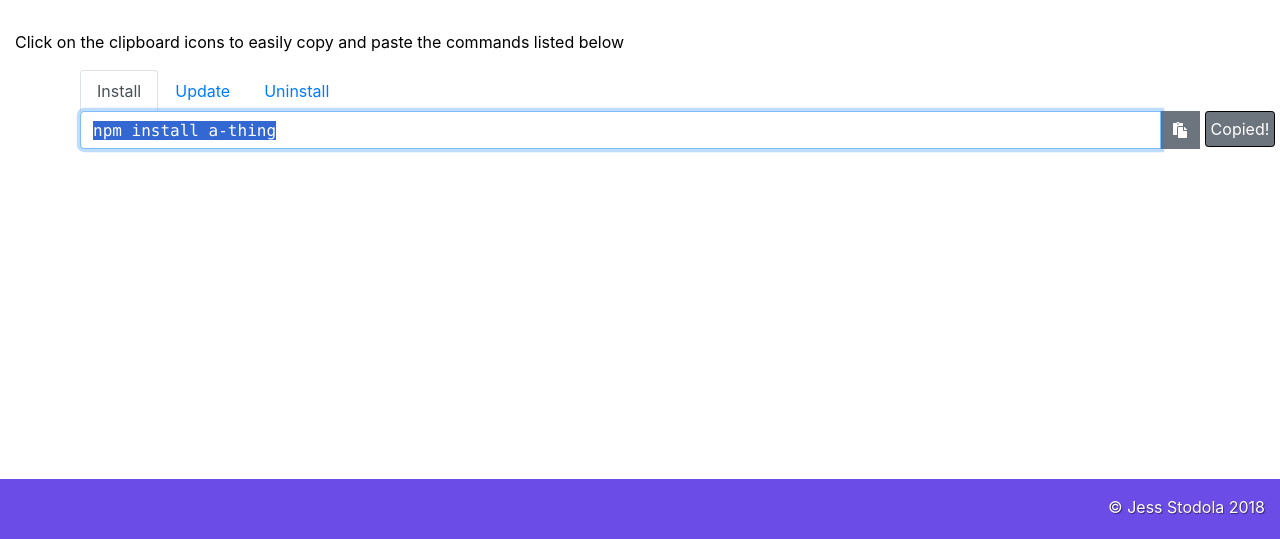
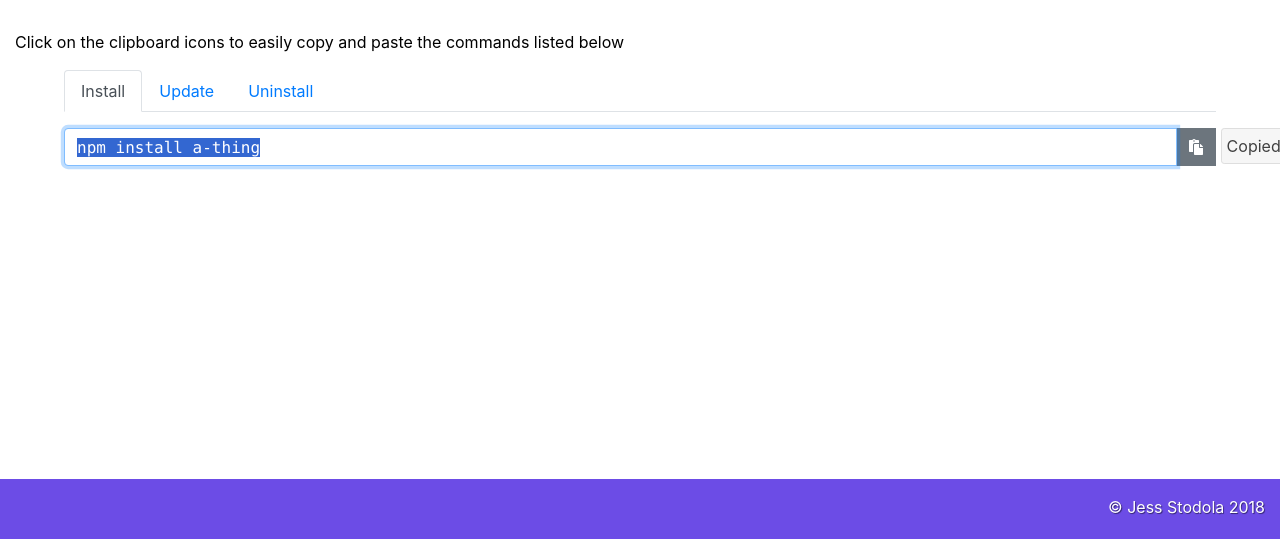
Before and after one commit to jtstodola/CopyPasta, a website: page src/index.html in a window 1280 px wide. Both pictures are taken after a click on the button 1180 px from the left and 391 px from the top of the page. Shown: the part 261-800 px from the top of the page. Drawn offline with nearby package versions, Linux system fonts and the light colour scheme.

Commit message:
css updates and cleanup

```diff
--- a/src/assets/css/custom.css
+++ b/src/assets/css/custom.css
@@ -46,26 +46,24 @@
   text-align: right;
 }
 
-.tab-content, .nav-tabs {
-  margin: 0 5em;
+div.input-group {
+  margin-top: 1em;
 }
 
-label {
-  margin: .4em .5em .4em 1em;
-  width: 5em;
-  color: rgba(145, 50, 87, 1);
-  font-family: Verdana, Arial, Helvetica, sans-serif;
-  text-align: left;
+.tab-content, .nav-tabs {
+  margin: 0 4em;
 }
 
-.form-control {
-  height: 2.3em;
+input.form-control {
   font-family: Lucida Console, Courier, monospace;
+  background-color: rgba(246, 246, 246, 1);
 }
 
+/*
 ul.nav-tabs {
   border-bottom: none;
 }
+*/
 
 footer {
   margin: 0em 2em;
--- a/src/assets/js/copy.js
+++ b/src/assets/js/copy.js
@@ -13,11 +13,11 @@
   div.appendChild(span);
   div.setAttribute("id", "copied");
   span.appendChild(textNode);
-  span.setAttribute("style", "margin-left: .3em; position: absolute; background-color: rgba(108, 117, 125, 1); color: rgba(255, 255, 255, 1); padding: .3em; border: 1px black solid; border-radius: .2em;");
+  span.setAttribute("style", "margin-left: .3em; position: absolute; background-color: rgba(246, 246, 246, 1); color: rgba(64, 64, 64, 1); padding: .3em; border: 1px rgba(222, 222, 222, 1) solid; border-radius: .2em;");
 
   setTimeout(function() {
     buttonDiv.removeChild(div);
-  }, 5000);
+  }, 3000);
 }
 
 function showTab(id) {
--- a/src/index.html
+++ b/src/index.html
@@ -72,7 +72,7 @@
         <div class="tab-pane fade show active" id="install" role="tabpanel" aria-labelledby="install-tab">
           <div class="input-group mb-3">
             <input type="text"
-                   class="form-control"
+                   class="form-control copy-input"
                    id="install-input"
                    value="npm install a-thing">
             <div class="input-group-append" id="install-btn">
```
